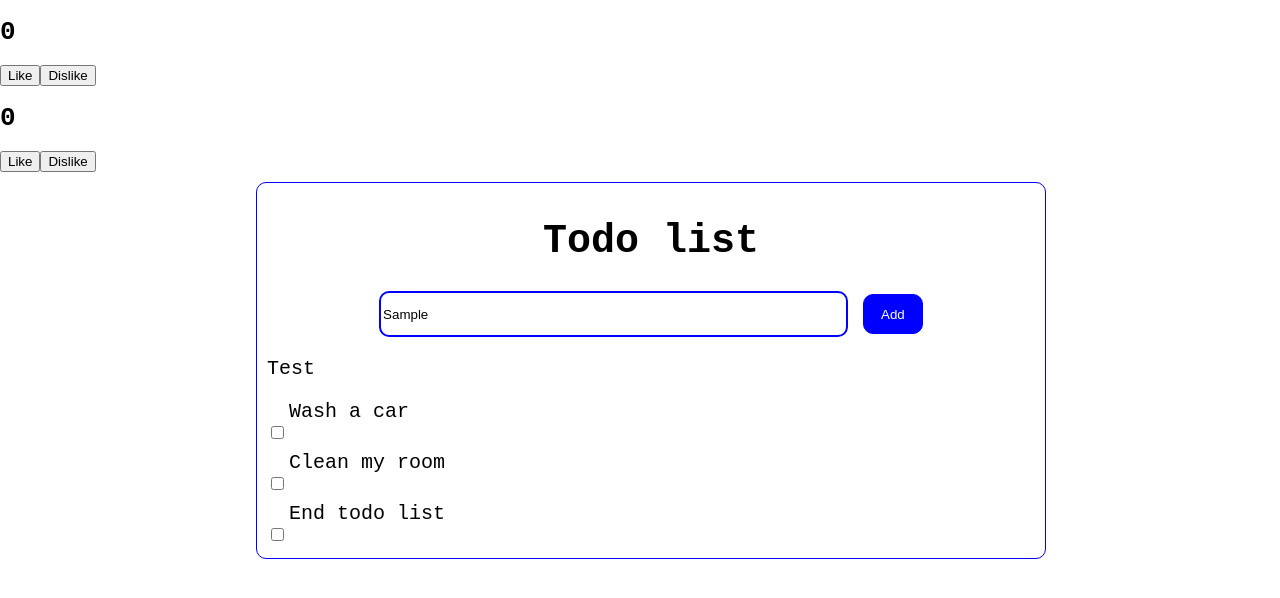
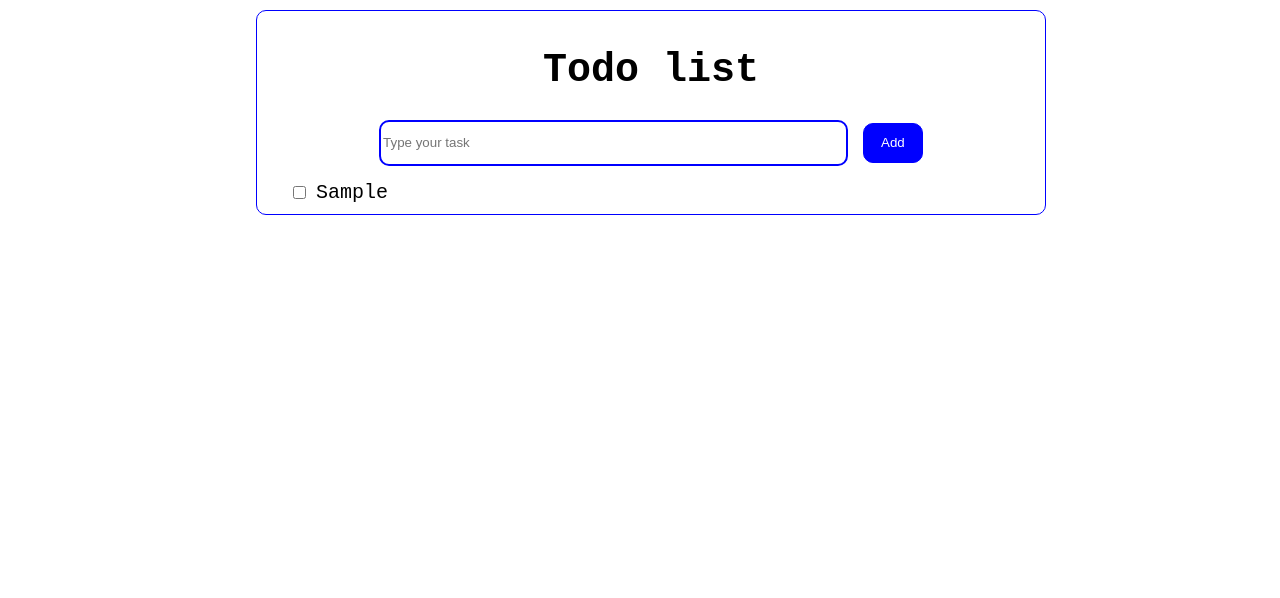
Before and after one commit to kamelzhan/TodoApp, a React (Create React App) app: page / in a window 1280 px wide. Both pictures are taken after typing "Sample" into the empty fields and a click on the button "Add". Shown: the top 598 px of the page. Built offline with nearby package versions, Linux system fonts and the light colour scheme.

Commit message:
Implement todoList working.

```diff
--- a/src/App.css
+++ b/src/App.css
@@ -21,15 +21,19 @@
     padding:0;
 }
 .check{
-    vertical-align:top;
+    vertical-align:middle;
     display: inline-block;
+    margin-right: 10px;
 }
 .todotop{
     text-align:center;
 }
 li{
     margin-left:22px;
-    margin-top: 5px;
+    margin-top: 15px;
+}
+li .checked{
+    text-decoration: line-through;
 }
 .input{
     height:40px;
@@ -52,11 +56,3 @@ li{
     background-color: #83EEFF;
     border: solid 1px #83EEFF;
 }
-@keyframes App-logo-spin {
-  from {
-    transform: rotate(0deg);
-  }
-  to {
-    transform: rotate(360deg);
-  }
-}
--- a/src/App.tsx
+++ b/src/App.tsx
@@ -1,29 +1,50 @@
-import React, { useRef} from 'react';
+import React, { ChangeEvent, FC, useState } from 'react';
 import './App.css';
-import { LikeCounterModel, LikeCounter } from './components/LikeCounter';
+import TodoTask from './components/TodoTask';
+
+export interface ITodoState {
+    completed: boolean;
+    text: string;
+}
+
+
+const App: FC = () => {
+    const [todo, setTodo] = useState<string>("");
+    const [todoList, setTodoList] = useState<ITodoState[]>([]);
 
 
 
-const App = () => {
-
-    const model = useRef(new LikeCounterModel()).current;
+    const handleChange = (event: ChangeEvent<HTMLInputElement>): void => {
+        setTodo(event.target.value);
+    }
+    const addTask = (): void => {
+        const todoState = {
+            completed: false,
+            text: todo
+        }
+        setTodoList([...todoList, todoState]);
+        setTodo("");
+    }
+    /*const model = useRef(new LikeCounterModel()).current;*/
 
     return (
+
         <div className="container">
-            <LikeCounter model={model}/>
-            <LikeCounter model={model}/>
+            {/*<LikeCounter model={model}/>*/}
+            {/*<LikeCounter model={model}/>*/}
             <div className="todolist">
                 <div className = "todotop">
                     <h1>Todo list</h1>
-                    <input className = "input" type="text" placeholder="Type your task" />
-                    <button className="add-button">Add</button>
+                    <input className="input" type="text" value={todo} placeholder="Type your task" onChange={handleChange} />
+                    <button className="add-button" onClick={ addTask }>Add</button>
                 </div>
                 <div className="items">
-                    <p id = "test">Test</p>
                     <ul className="list">
-                        <li>Wash a car</li> <input className="check" type="checkbox" />
-                        <li> Clean my room</li> <input className="check" type="checkbox" />
-                        <li> End todo list </li> <input className="check" type="checkbox" />
+                        {todoList.map((task: ITodoState, key: number) => {
+                            return <TodoTask todo={task} />;
+                        })}
+
+
                     </ul>
                 </div>
             </div>
--- /dev/null
+++ b/src/components/TodoTask.tsx
@@ -0,0 +1,22 @@
+import React, { ChangeEvent } from "react";
+import { ITodoState } from "../App";
+
+interface IProps {
+    todo: ITodoState;
+}
+
+const TodoTask = ({ todo }: IProps) => {
+
+
+    const doneTodo = (event: ChangeEvent<HTMLInputElement>) => {
+        todo.completed = event.target.checked;
+    }
+    return (
+        <li className = "item">
+            <input className="check" type="checkbox" onChange={doneTodo } />
+            <span>{ todo.text }</span>
+        </li>
+    );
+}
+
+export default TodoTask
--- a/src/index.tsx
+++ b/src/index.tsx
@@ -9,7 +9,7 @@ const root = ReactDOM.createRoot(
 );
 root.render(
   <React.StrictMode>
-    <App />
+        <App />
   </React.StrictMode>
 );
 
```
